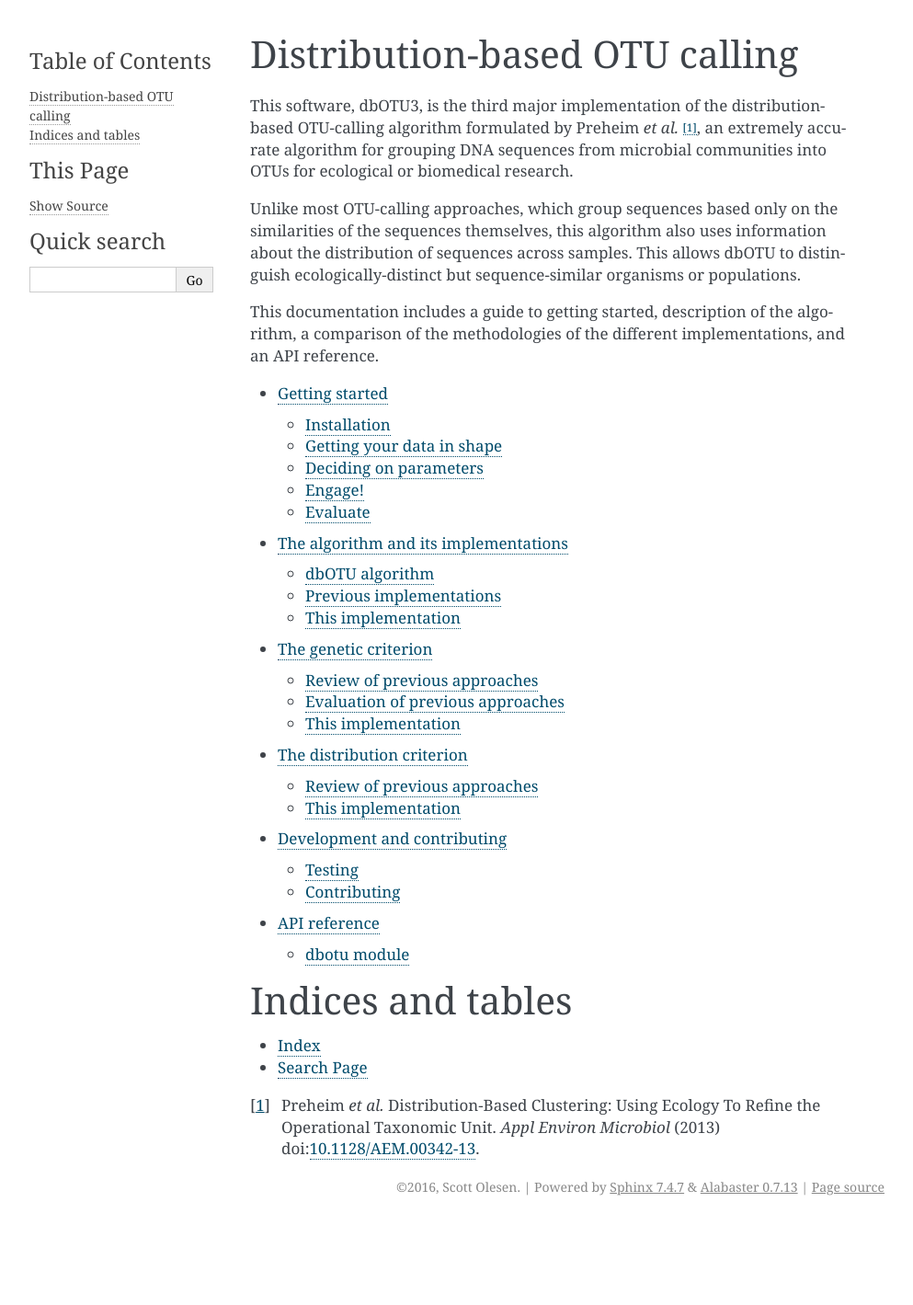
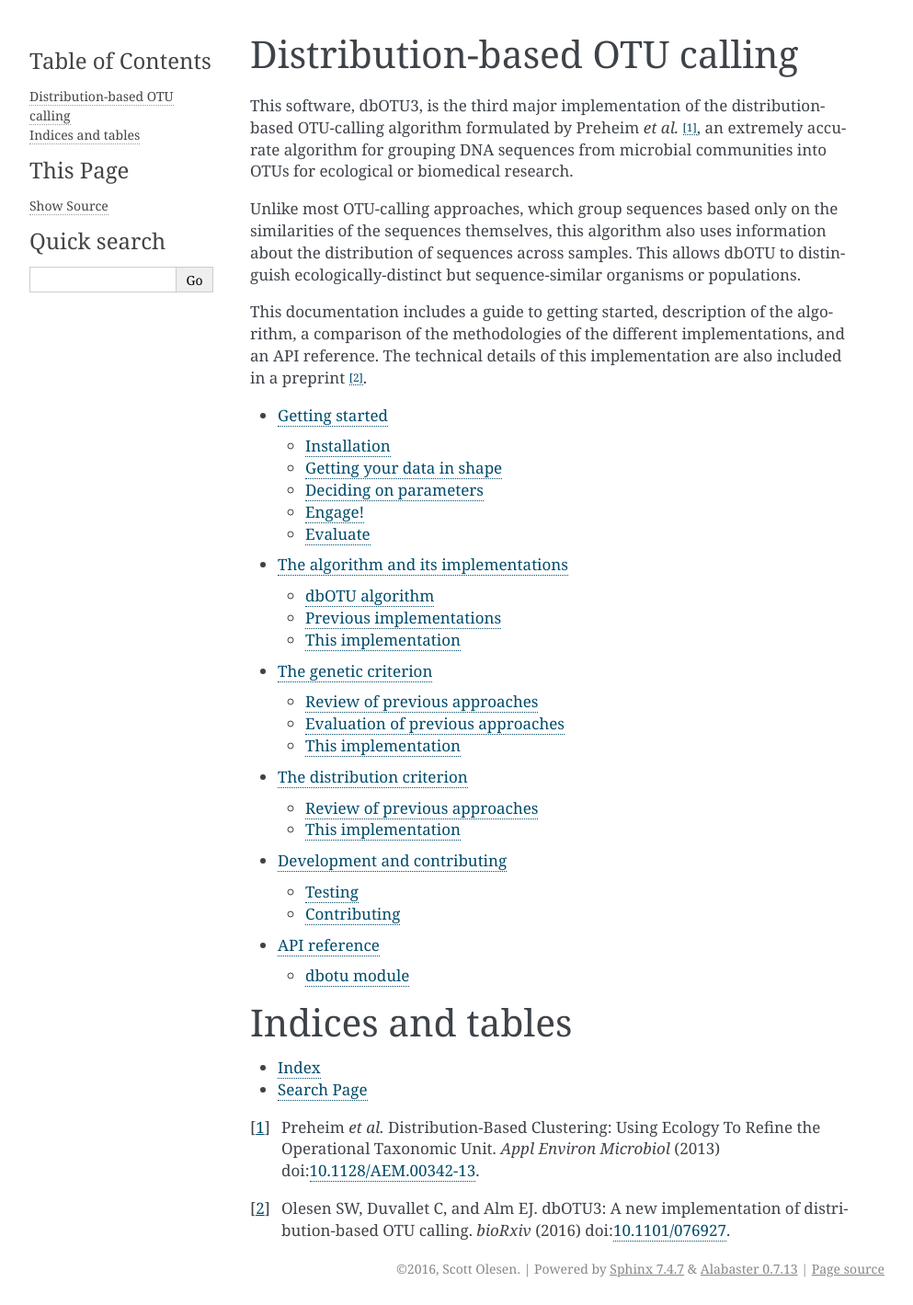
Before and after one commit to swo/dbotu3, a Sphinx documentation site: the page built from doc/source/index.rst, in a window 1280 px wide. Shown: the whole page at 92% size, without its empty margins (148-1141 px from the left). Built offline with Sphinx 7.4.7, drawn with Linux system fonts in a browser that asks for light colours; before the commit the page ends 1330 px from its top, so only the background shows below that.

Commit message:
included the preprint

```diff
--- a/doc/source/index.rst
+++ b/doc/source/index.rst
@@ -19,7 +19,8 @@ populations.
 
 This documentation includes a guide to getting started, description of the
 algorithm, a comparison of the methodologies of the different implementations,
-and an API reference.
+and an API reference. The technical details of this implementation are also
+included in a preprint [#olesen]_.
 
 .. toctree::
    :maxdepth: 2
@@ -41,3 +42,6 @@ Indices and tables
 .. [#preheim] Preheim *et al.* Distribution-Based Clustering: Using Ecology To
    Refine the Operational Taxonomic Unit. *Appl Environ Microbiol* (2013)
    doi:`10.1128/AEM.00342-13 <http://dx.doi.org/10.1128/AEM.00342-13>`_.
+.. [#olesen] Olesen SW, Duvallet C, and Alm EJ. dbOTU3: A new implementation of
+   distribution-based OTU calling. *bioRxiv* (2016)
+   doi:`10.1101/076927 <http://doi.org/10.1101/076927>`_.
```
